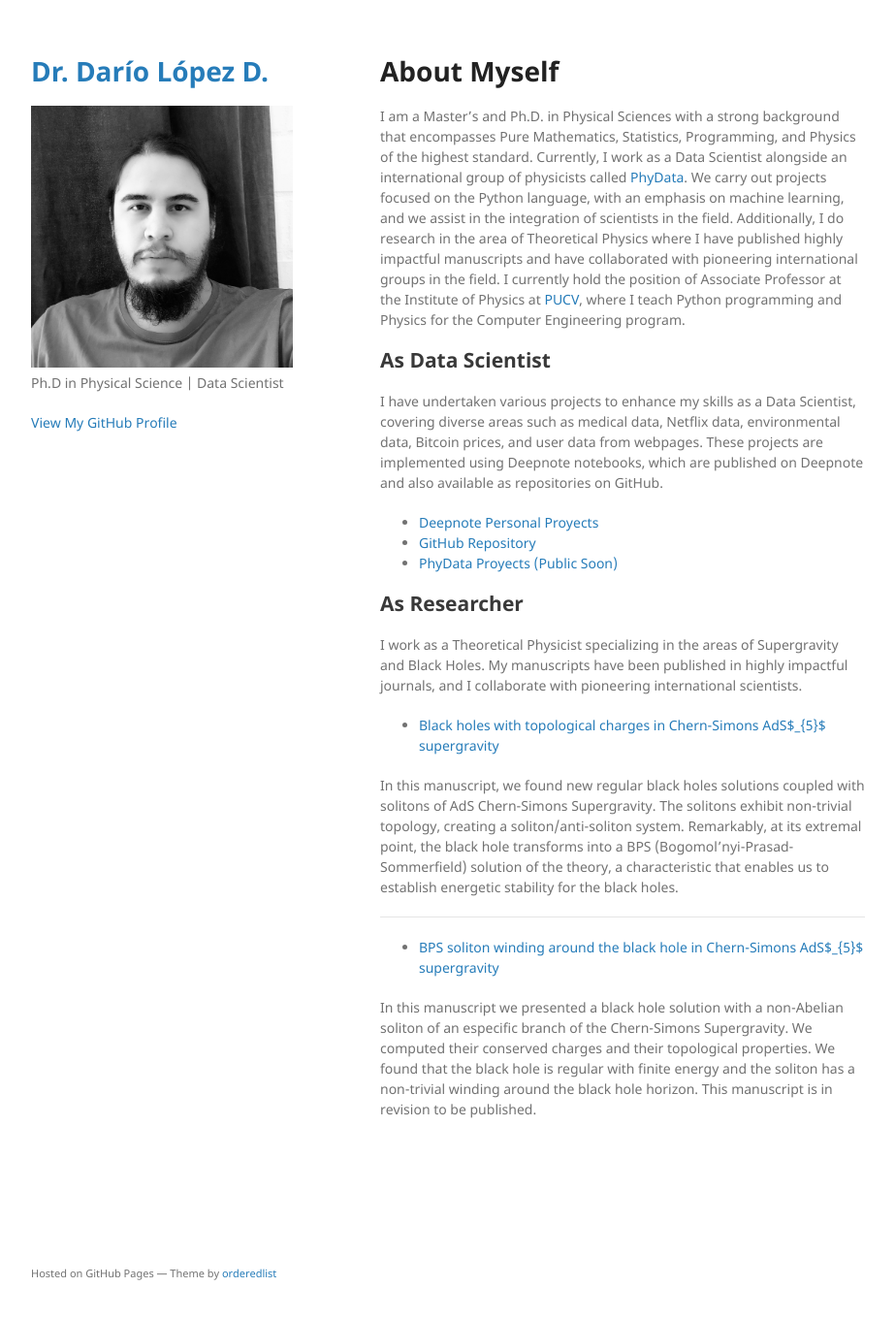
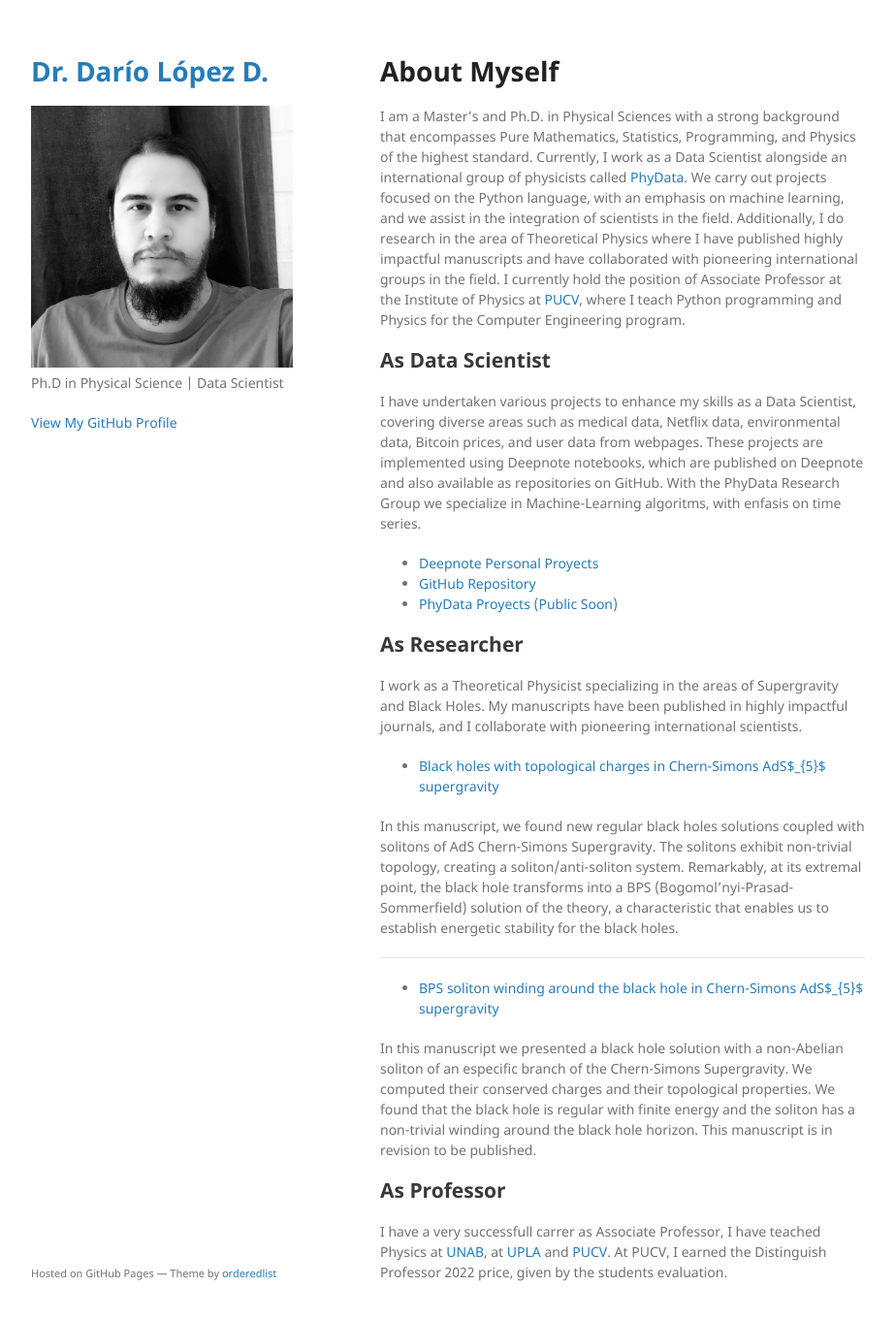
Before and after one commit to dariolopezd/dariolopezd.github.io, a Jekyll site: the page built from index.md, in a window 1280 px wide and 1392 px high. Shown: the top 1360 px of the window at 97% size, without its empty margins (178-1101 px from the left). Built offline with Jekyll 4.4.1, drawn with Linux system fonts in a browser that asks for light colours; our own code applies the rules of GitHub Pages for plain Markdown files.

Commit message:
Update index.md

```diff
--- a/index.md
+++ b/index.md
@@ -126,7 +126,7 @@ The final element.
 I am a Master's and Ph.D. in Physical Sciences with a strong background that encompasses Pure Mathematics, Statistics, Programming, and Physics of the highest standard. Currently, I work as a Data Scientist alongside an international group of physicists called [PhyData](https://phydata.github.io/). We carry out projects focused on the Python language, with an emphasis on machine learning, and we assist in the integration of scientists in the field. Additionally, I do research in the area of Theoretical Physics where I have published highly impactful manuscripts and have collaborated with pioneering international groups in the field. I currently hold the position of Associate Professor at the Institute of Physics at [PUCV](https://pucv.cl/), where I teach Python programming and Physics for the Computer Engineering program.
 
 ## As Data Scientist
-I have undertaken various projects to enhance my skills as a Data Scientist, covering diverse areas such as medical data, Netflix data, environmental data, Bitcoin prices, and user data from webpages. These projects are implemented using Deepnote notebooks, which are published on Deepnote and also available as repositories on GitHub.
+I have undertaken various projects to enhance my skills as a Data Scientist, covering diverse areas such as medical data, Netflix data, environmental data, Bitcoin prices, and user data from webpages. These projects are implemented using Deepnote notebooks, which are published on Deepnote and also available as repositories on GitHub. With the PhyData Research Group we specialize in Machine-Learning algoritms, with enfasis on time series.
 
 *   [Deepnote Personal Proyects](https://deepnote.com/@dario-lopez-diaz)
 *   [GitHub Repository](https://github.com/dariolopezd)
@@ -144,3 +144,6 @@ In this manuscript, we found new regular black holes solutions coupled with soli
 * [BPS soliton winding around the black hole in Chern-Simons AdS$_{5}$ supergravity](https://ioppublishing.org/)
 
 In this manuscript we presented a black hole solution with a non-Abelian soliton of an especific branch of the Chern-Simons Supergravity. We computed their conserved charges and their topological properties. We found that the black hole is regular with finite energy and the soliton has a non-trivial winding around the black hole horizon. This manuscript is in revision to be published.
+
+## As Professor
+I have a very successfull carrer as Associate Professor, I have teached Physics at [UNAB](https://www.unab.cl/), at [UPLA](https://www.upla.cl/) and [PUCV](https://www.pucv.cl/). At PUCV, I earned the Distinguish Professor 2022 price, given by the students evaluation.
```
